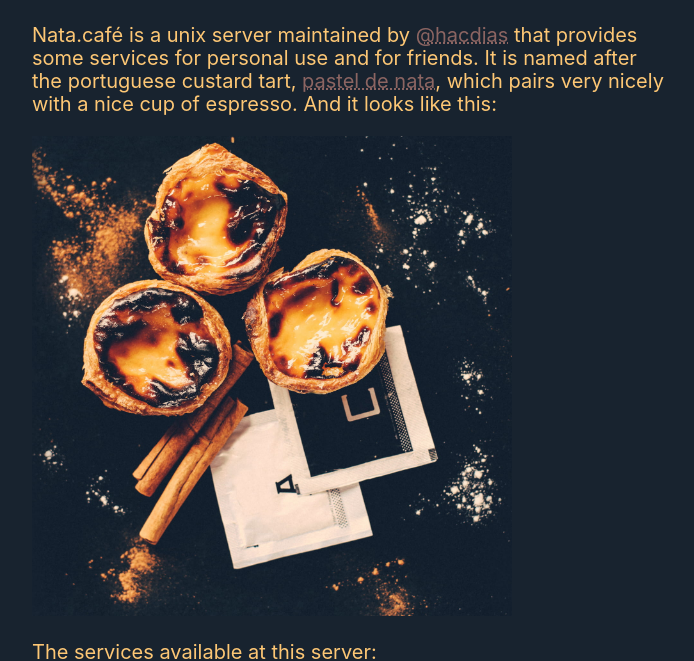
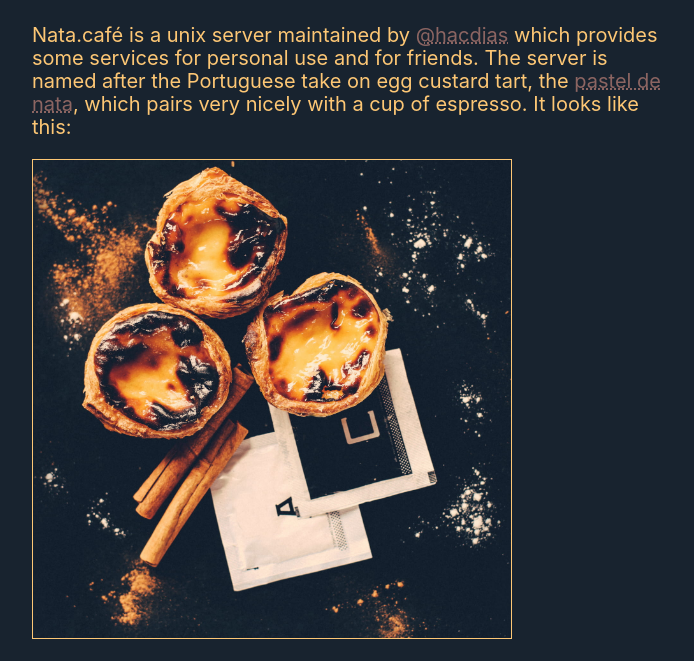
Before and after one commit to hacdias/nata.cafe, a plain HTML site: page index.html in a window 1280 px wide. Shown: the part 89-750 px from the top of the page, without its empty margins (288-982 px from the left). Drawn offline with Linux system fonts and the light colour scheme.

Commit message:
update copy and css

```diff
--- a/css/website.css
+++ b/css/website.css
@@ -9,23 +9,24 @@ html {
 
 :root {
   --background: #18232f;
-  --text: #fdc775;
+  --color: #fdc775;
   --accent: #8c6562;
 }
 
 body {
   font-size: 1.25rem;
   background-color: var(--background);
-  color: var(--text);
+  color: var(--color);
 }
 
 small {
   font-size: 0.8em;
 }
 
-img {
+.photo {
   width: 100%;
   max-width: 30rem;
+  border: 1px solid var(--color);
 }
 
 a, a:hover, a:visited {
--- a/index.html
+++ b/index.html
@@ -15,13 +15,13 @@
     <h1>☕️ Nata.café</h1>
 
     <p>
-      Nata.café is a unix server maintained by <a href="https://hacdias.com" rel="noopener noreferrer" target="_blank">@hacdias</a> that
-      provides some services for personal use and for friends. It is named after the portuguese custard tart,
+      Nata.café is a unix server maintained by <a href="https://hacdias.com" rel="noopener noreferrer" target="_blank">@hacdias</a> which
+      provides some services for personal use and for friends. The server is named after the Portuguese take on egg custard tart, the
       <a href="https://en.wikipedia.org/wiki/Pastel_de_nata" rel="noopener noreferrer" target="_blank">pastel de nata</a>, which pairs
-      very nicely with a nice cup of espresso. And it looks like this:
+      very nicely with a cup of espresso. It looks like this:
     </p>
 
-    <img src="imgs/nata.jpg" alt="Pastel de Nata" />
+    <img class="photo" src="imgs/nata.jpg" alt="Pastel de Nata" />
 
     <p>The services available at this server:</p>
 
@@ -32,7 +32,7 @@
 
     <p>
       It is very unfortunate that there is no emoji for pastéis de nata, or, more specifically, for the larger category of patries: the egg custard tarts.
-      We <a href="./docs/proposal_v2.pdf">proposed</a> an Egg Tart emoji to Unicode in 2021, but it was rejected.
+      We <a href="./docs/proposal_v2.pdf">proposed</a> an Egg Tart emoji to Unicode in 2021, but it was unfortunately rejected.
     </p>
 
     <p>
```
